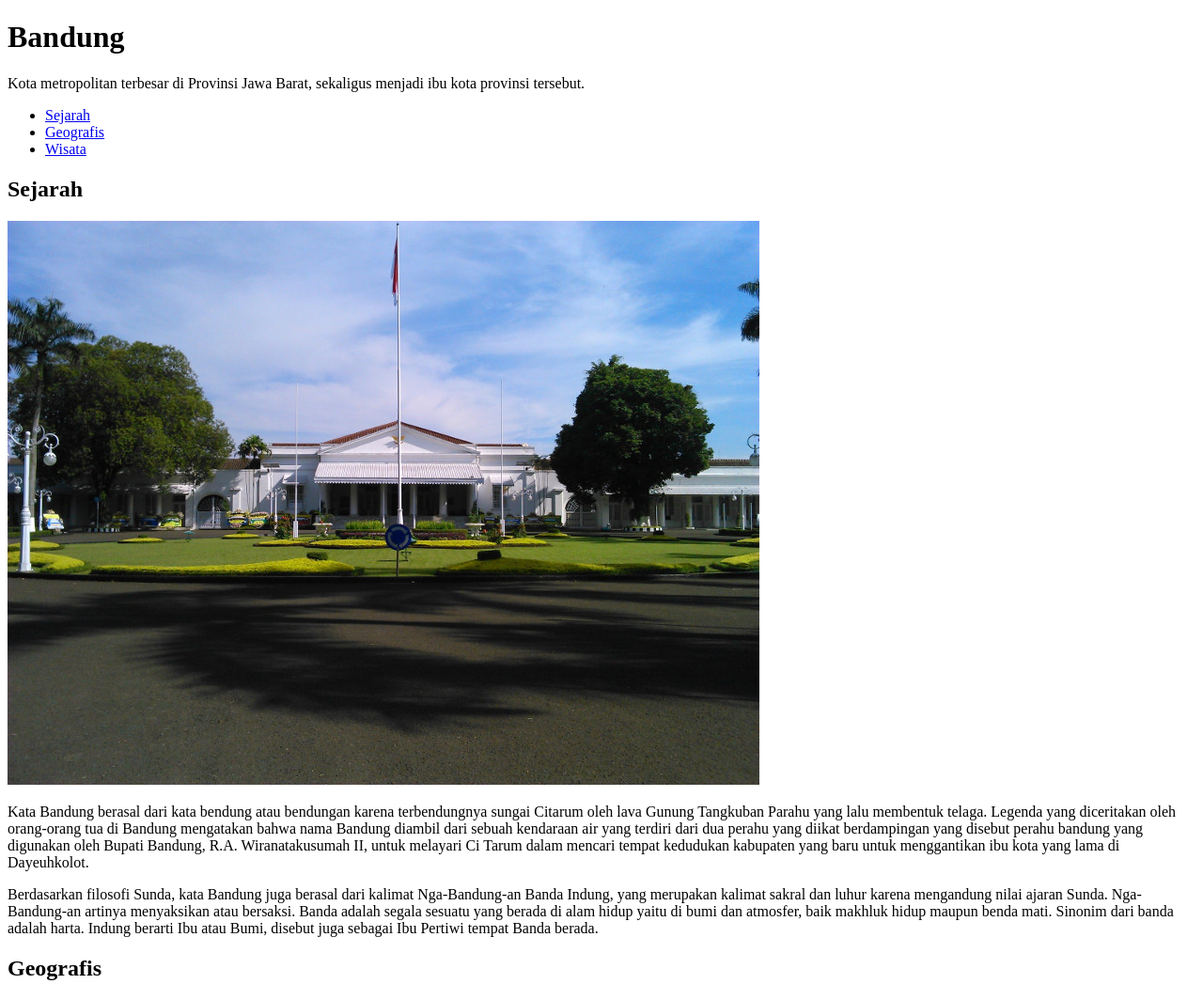
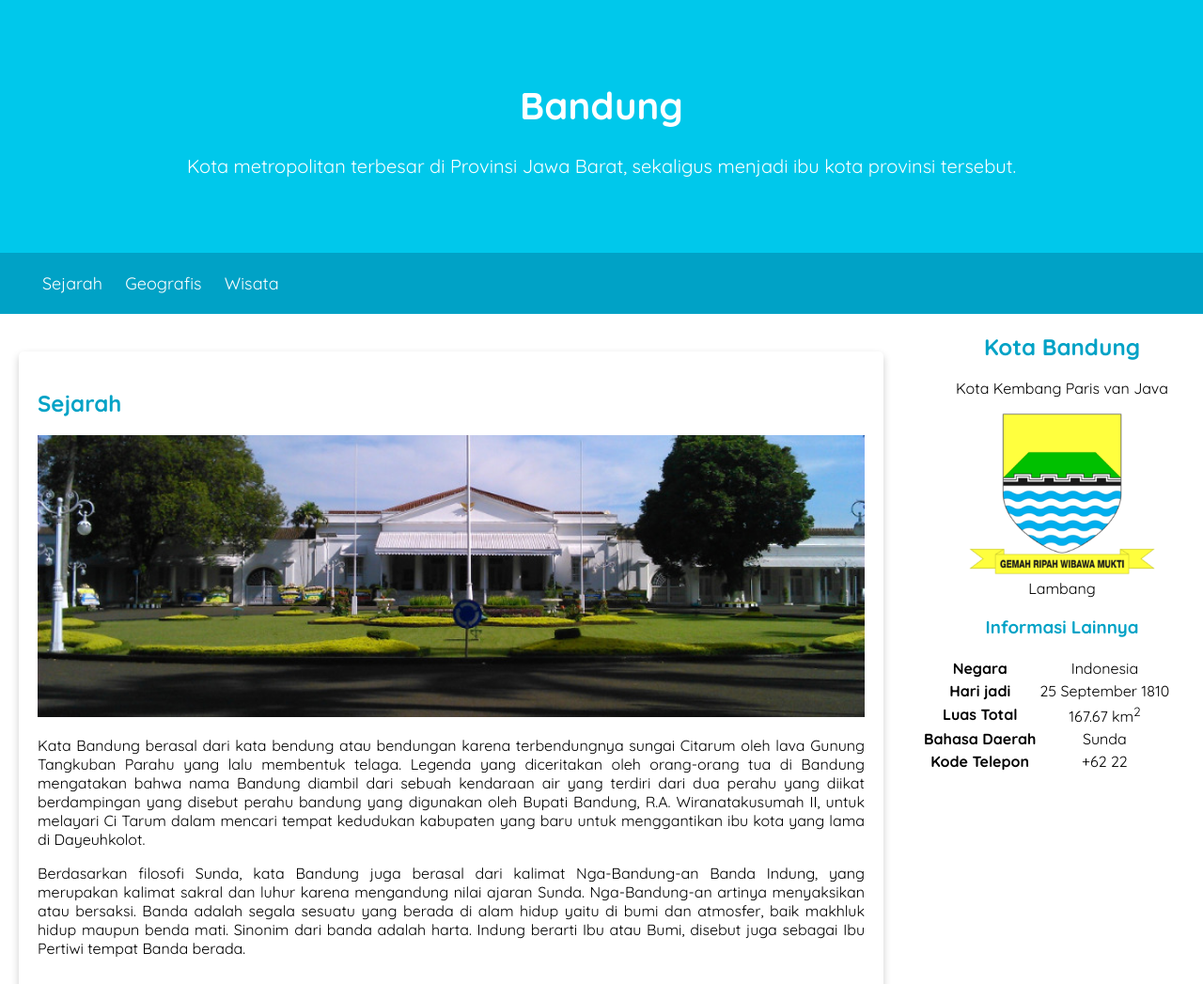
Before and after one commit to arisabar/Web-Dasar-Dicoding, a plain HTML site: page index.html in a window 1280 px wide. Shown: the top 1047 px of the page at 94% size. Drawn offline with Linux system fonts and the light colour scheme.

Commit message:
web kota bandung html css

```diff
--- a/index.html
+++ b/index.html
@@ -5,21 +5,26 @@
     <meta http-equiv="X-UA-Compatible" content="IE=edge">
     <meta name="viewport" content="width=device-width, initial-scale=1.0">
     <title>WEB DASAR</title>
+    <link rel="stylesheet" href="/style/style.css">
 </head>
 <body>
     <header>
+        <div class="jumbotron">
             <h1>Bandung</h1>
             <p>Kota metropolitan terbesar di Provinsi Jawa Barat, sekaligus menjadi ibu kota provinsi tersebut.</p>
+        </div>
+        <nav>
             <ul>
                 <li><a href="#sejarah">Sejarah</a></li>
                 <li><a href="#geografis">Geografis</a></li>
                 <li><a href="#wisata">Wisata</a></li>
             </ul>
+        </nav>
     </header>
     <main id="content">
-        <article id="sejarah">
+        <article id="sejarah" class="card">
             <h2>Sejarah</h2>
-            <img src="./assets/image/history.jpg" alt="sejarah">
+            <img src="./assets/image/history.jpg" class="fitured-image" alt="sejarah">
             <p>Kata Bandung berasal dari kata bendung atau bendungan karena terbendungnya sungai Citarum oleh lava Gunung
                 Tangkuban Parahu yang lalu membentuk telaga. Legenda yang diceritakan oleh orang-orang tua di Bandung mengatakan
                 bahwa nama Bandung diambil dari sebuah kendaraan air yang terdiri dari dua perahu yang diikat berdampingan yang
@@ -31,9 +36,9 @@
                 mati. Sinonim dari banda adalah harta. Indung berarti Ibu atau Bumi, disebut juga sebagai Ibu Pertiwi tempat Banda
                 berada.</p>
         </article>
-        <article id="geografis">
+        <article id="geografis" class="card">
             <h2>Geografis</h2>
-            <img src="./assets/image/geografis.jpg" alt="geografis">
+            <img src="./assets/image/geografis.jpg" class="fitured-image" alt="geografis">
             <p>Kota Bandung dikelilingi oleh pegunungan, sehingga bentuk morfologi wilayahnya bagaikan sebuah mangkok raksasa,[9]
                 secara geografis kota ini terletak di tengah-tengah provinsi Jawa Barat, serta berada pada ketinggian ±768 m di atas
                 permukaan laut, dengan titik tertinggi di berada di sebelah utara dengan ketinggian 1.050 meter di atas permukaan
@@ -42,14 +47,14 @@
                 pada umumnya mengalir ke arah selatan dan bertemu di Sungai Citarum. Dengan kondisi yang demikian, Bandung selatan
                 sangat rentan terhadap masalah banjir terutama pada musim hujan.</p>
         </article>
-        <article id="wisata">
+        <article id="wisata" class="card">
             <h2>Wisata</h2>
             <p>Sejak dibukanya Jalan Tol Cipularang, kota Bandung telah menjadi tujuan utama dalam menikmati liburan akhir pekan
                 terutama dari masyarakat yang berasal dari Jakarta sekitarnya. Selain menjadi kota wisata belanja, kota Bandung
                 juga dikenal dengan sejumlah besar bangunan lama berarsitektur peninggalan Belanda.</p>
             <section>
                 <h3>Farm House Lembang</h3>
-                <img src="./assets/image/farm-house.jpg" alt="farm-house">
+                <img src="./assets/image/farm-house.jpg" class="fitured-image" alt="farm-house">
                 <p>Kota Bandung dikelilingi oleh pegunungan, sehingga bentuk morfologi wilayahnya bagaikan sebuah mangkok
                     raksasa,[9] secara geografis kota ini terletak di tengah-tengah provinsi Jawa Barat, serta berada pada ketinggian
                     ±768 m di atas permukaan laut, dengan titik tertinggi di berada di sebelah utara dengan ketinggian 1.050 meter di
@@ -58,7 +63,7 @@
             </section>
             <section>
                 <h3>Observatorium Bosscha</h3>
-                <img src="./assets/image/bosscha.jpg" alt="bosscha">
+                <img src="./assets/image/bosscha.jpg" class="fitured-image" alt="bosscha">
                 <p>Memiliki beberapa teleskop, antara lain, Refraktor Ganda Zeiss, Schmidt Bimasakti, Refraktor Bamberg, Cassegrain
                     GOTO, dan Teleskop Surya. Refraktor Ganda Zeiss adalah jenis teleskop terbesar untuk meneropong bintang. Benda ini
                     diletakkan pada atap kubah sehingga saat teropong digunakan, atap tersebut harus dibuka. Observatorium Bosscha
@@ -67,18 +72,46 @@
                     itu, kunjungan individu dibuka setiap hari Sabtu.</p>
             </section>
         </article>
-        <aside>
+
+</main>
+<aside class="profil">
     <h2>Kota Bandung</h2>
     <p>Kota Kembang Paris van Java</p>
     <figure>
         <img src="assets/image/Bandung_coa.png">
         <figcaption>Lambang</figcaption>
     </figure>
+    <section>
+        <h3>Informasi Lainnya</h3>
+        <table>
+           <tr>
+              <th>Negara</th>
+              <td>Indonesia</td>
+           </tr>
+           <tr>
+              <th>Hari jadi</th>
+              <td>25 September 1810</td>
+           </tr>
+           <tr>
+              <th>Luas Total</th>
+              <td>167.67 km<sup>2</sup></td>
+           </tr>
+           <tr>
+              <th>Bahasa Daerah</th>
+              <td>Sunda</td>
+           </tr>
+              <tr>
+              <th>Kode Telepon</th>
+              <td>+62 22</td>
+           </tr>
+       </table>
+     </section>
 </aside>
-    </main>
+
  <footer>
     <p>Belajar Dasar Pemrograman Web &#169; 2022, Dicoding Academy</p>
 </footer>
+
 
     <!-- <blockquote></blockquote> -->
     <!-- <pre></pre> -->
--- /dev/null
+++ b/style/style.css
@@ -0,0 +1,121 @@
+@import url("https://fonts.googleapis.com/css?family=Quicksand:400,700&display=swap");
+* {
+  box-sizing: border-box;
+}
+body {
+  font-family: "Quicksand", sans-serif;
+  margin: 0;
+  padding: 0;
+}
+
+h2,
+h3 {
+  color: #00a2c6;
+}
+
+p {
+  text-align: justify;
+}
+
+/*todo ============== header ======== */
+header {
+  display: inline;
+}
+.jumbotron {
+  padding: 60px;
+  background-color: #00c8eb;
+  text-align: center;
+  font-size: 20px;
+  color: white;
+}
+
+.jumbotron p {
+  text-align: center;
+}
+
+nav {
+  background-color: #00a2c6;
+  padding: 5px;
+  position: sticky;
+  top: 0;
+}
+
+nav a {
+  color: white;
+  font-size: 18px;
+  font-weight: 400;
+  text-decoration: none;
+}
+
+nav a:hover {
+  font-weight: bold;
+}
+
+nav li {
+  display: inline;
+  list-style-type: none;
+  margin-right: 20px;
+}
+/*todo ========= end header ============= */
+
+/*todo =========== Start Main ============ */
+main {
+  padding: 20px;
+  overflow: auto;
+}
+
+#content {
+  float: left;
+  width: 75%;
+}
+.card {
+  box-shadow: 0 4px 8px 0 rgba(0, 0, 0, 0.2);
+  border-radius: 5px;
+  padding: 20px;
+  margin-top: 20px;
+}
+
+.fitured-image {
+  width: 100%;
+  max-height: 300px;
+  object-fit: cover;
+  object-position: center;
+}
+
+/*todo =========== End Main =============  */
+/*todo ============= Start Aside ============= */
+aside {
+  float: right;
+  width: 25%;
+  padding-left: 20px;
+}
+.profil,
+.profil p {
+  text-align: center;
+}
+.profil img {
+  width: 200px;
+}
+
+@media screen and (max-width: 1000px) {
+  #content,
+  aside {
+    width: 100%;
+    padding: 0;
+  }
+}
+
+/*todo =========== End Aside =============  */
+/*todo ============= Start Footer ============= */
+
+footer,
+footer p {
+  display: inline-block;
+  width: 100%;
+  bottom: auto;
+  padding: 20px;
+  color: white;
+  background-color: #00a2c6;
+  text-align: center;
+  font-weight: bold;
+}
--- /dev/null
+++ b/style/styleMinify.css
@@ -0,0 +1,99 @@
+@import url(https://fonts.googleapis.com/css?family=Quicksand:400,700&display=swap);
+* {
+  box-sizing: border-box;
+}
+body {
+  font-family: Quicksand, sans-serif;
+  margin: 0;
+  padding: 0;
+}
+h2,
+h3 {
+  color: #00a2c6;
+}
+p {
+  text-align: justify;
+}
+header {
+  display: inline;
+}
+.jumbotron {
+  padding: 60px;
+  background-color: #00c8eb;
+  text-align: center;
+  font-size: 20px;
+  color: #fff;
+}
+.jumbotron p {
+  text-align: center;
+}
+nav {
+  background-color: #00a2c6;
+  padding: 5px;
+  position: sticky;
+  top: 0;
+}
+nav a {
+  color: #fff;
+  font-size: 18px;
+  font-weight: 400;
+  text-decoration: none;
+}
+nav a:hover {
+  font-weight: 700;
+}
+nav li {
+  display: inline;
+  list-style-type: none;
+  margin-right: 20px;
+}
+main {
+  padding: 20px;
+  overflow: auto;
+}
+#content {
+  float: left;
+  width: 75%;
+}
+.card {
+  box-shadow: 0 4px 8px 0 rgba(0, 0, 0, 0.2);
+  border-radius: 5px;
+  padding: 20px;
+  margin-top: 20px;
+}
+.fitured-image {
+  width: 100%;
+  max-height: 300px;
+  object-fit: cover;
+  object-position: center;
+}
+aside {
+  float: right;
+  width: 25%;
+  padding-left: 20px;
+}
+.profil,
+.profil p {
+  text-align: center;
+}
+.profil img {
+  width: 200px;
+}
+@media screen and (max-width: 1000px) {
+  #content,
+  aside {
+    width: 100%;
+    padding: 0;
+  }
+}
+footer,
+footer p {
+  display: inline-block;
+  width: 100%;
+  bottom: auto;
+  padding: 20px;
+  color: #fff;
+  background-color: #00a2c6;
+  text-align: center;
+  font-weight: 700;
+}
```
Lines whose indentation alone changed are shown as unchanged.
